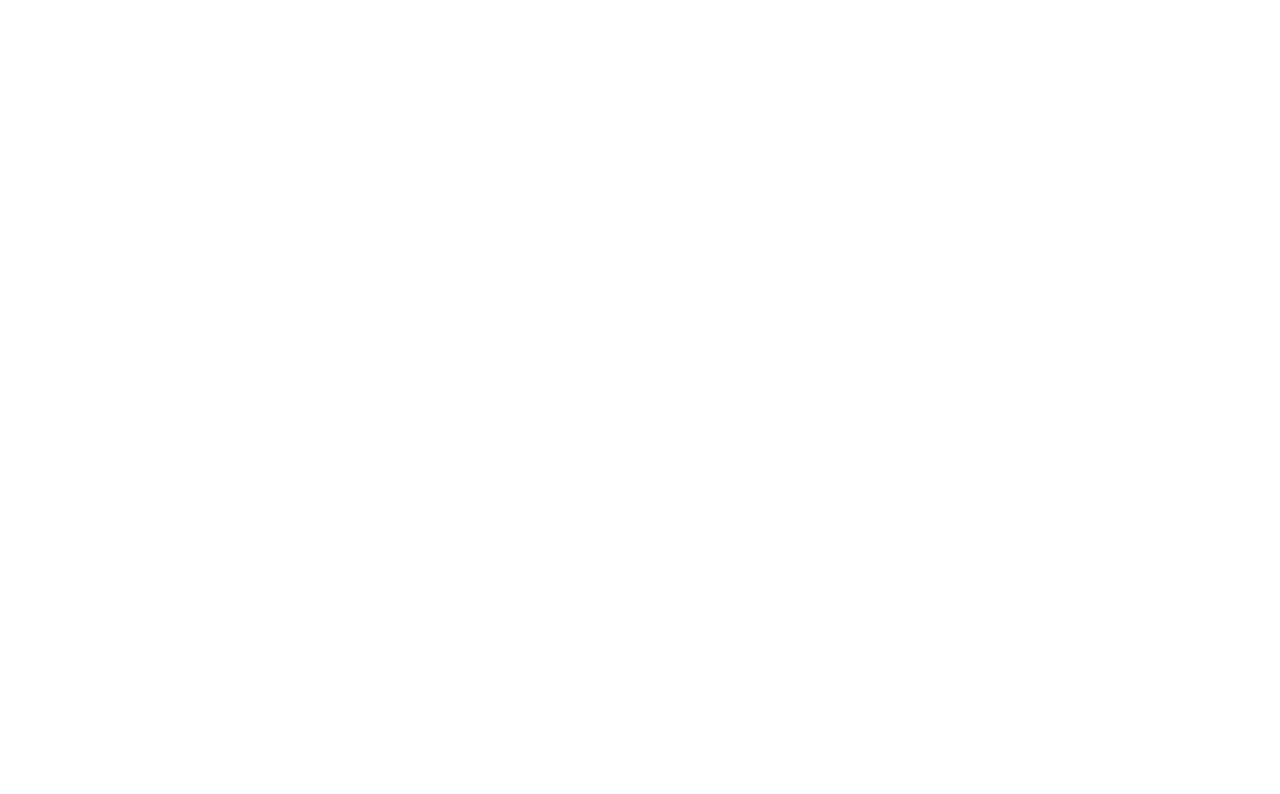
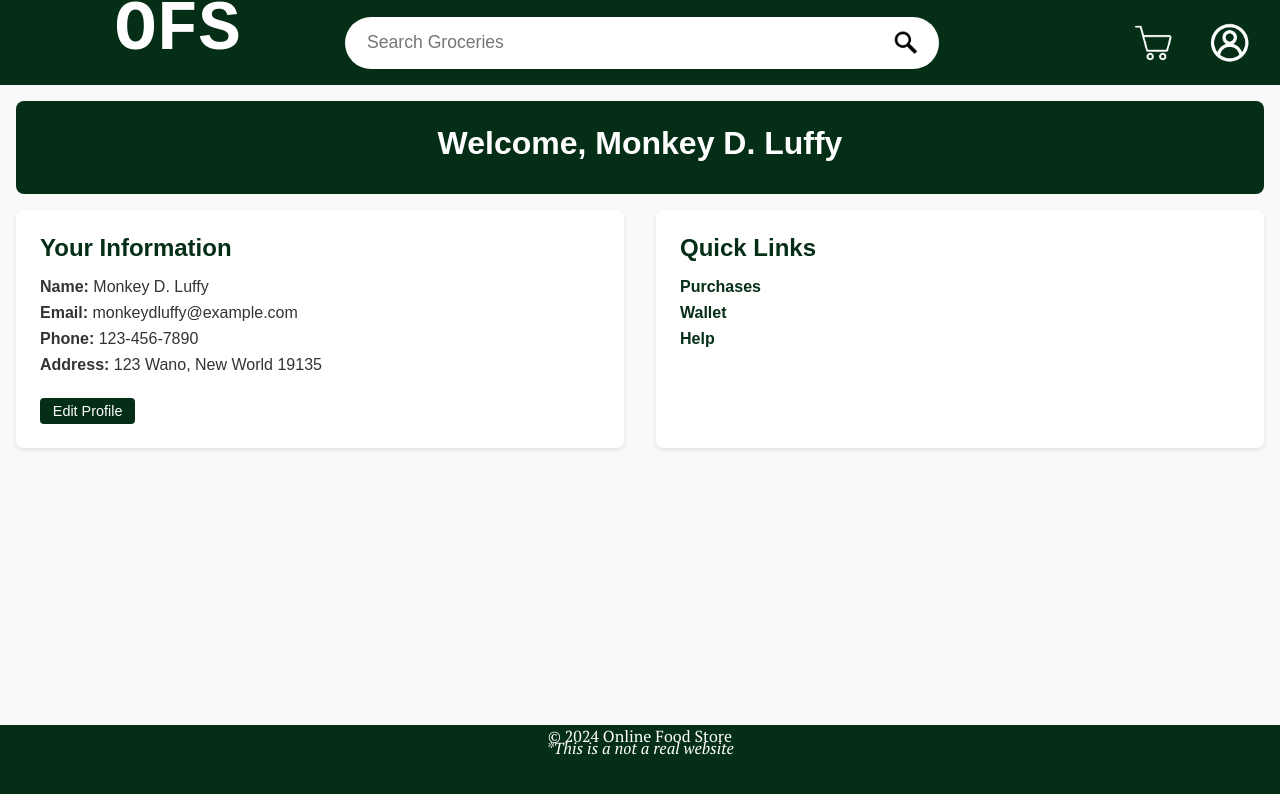
Before and after one commit to WebDev-Team-OFS/ofs-website, a React (Vite) app in the folder client/: page /profile in a window 1280 px wide. Before the commit this address had no page. Shown: the top 794 px of the page. Built offline with nearby package versions, Linux system fonts and the light colour scheme; no server answers.

Commit message:
Profile and Edit Profile Page
Added profile and edit-profile front end

```diff
--- a/client/src/App.jsx
+++ b/client/src/App.jsx
@@ -15,8 +15,8 @@ import AdminLogin from './components/AdminPage/AdminLogin';
 import AdminDashboard from './components/AdminPage/AdminDashboard';
 import LoginPage from './components/LoginPage/LoginPage';
 import ShoppingCartPage from './components/ShoppingCartPage/ShoppingCartPage';
-
-
+import ProfilePage from './components/ProfilePage/ProfilePage';
+import EditProfile from './components/EditProfilePage/EditProfilePage';
 function App() {
   return (
     <>
@@ -31,7 +31,11 @@ function App() {
             <Route path ="/checkout" element = {<CheckoutPage />} />
             <Route path ="/cart" element = {<ShoppingCartPage />} />
             <Route path ="/search" element = {<SearchPage />} />
+            <Route path ="/profile" element = {<ProfilePage />} />
+            <Route path ="/edit-profile" element = {<EditProfile />} />
             {/* <Route path ="/search?q=*" element = {<SearchPage />} /> */}
+            {/* */}
+
           </Route>
         </Routes>
       </Router>
--- /dev/null
+++ b/client/src/components/EditProfilePage/EditProfilePage.jsx
@@ -0,0 +1,79 @@
+import React from "react";
+import "./editprofile-page.css";
+
+const EditProfile = () => {
+  const user = {
+    fullName: "Monkey D. Luffy",
+    birthday: "",
+    email: "monkeydluffy@gmail.com",
+    emailVerified: true,
+    primaryNumber: "(123) 456-7890",
+    primaryNumberVerified: true,
+    contactNumber: "",
+    password: "",
+    clubCardNumber: "49596739072",
+  };
+
+  return (
+    <div className="edit-profile-page">
+      <h1>Edit Profile</h1>
+      <div className="profile-sections">
+        {/* Full Name */}
+        <div className="profile-row">
+          <span className="label">Full name</span>
+          <span className="value">{user.fullName || "Empty"}</span>
+          <button className="edit-btn">Edit</button>
+        </div>
+
+        {/* Birthday */}
+        <div className="profile-row">
+          <span className="label">Birthday</span>
+          <span className="value">{user.birthday || "Empty"}</span>
+          <button className="add-btn">Add</button>
+        </div>
+
+        {/* Email Address */}
+        <div className="profile-row">
+          <span className="label">Email address</span>
+          <span className="value">{user.email}</span>
+          <span className="status">
+            {user.emailVerified ? "✔ Verified" : "Not Verified"}
+          </span>
+          <button className="edit-btn">Edit</button>
+        </div>
+
+        {/* Primary Number */}
+        <div className="profile-row">
+          <span className="label">Primary number (mobile)</span>
+          <span className="value">{user.primaryNumber || "Empty"}</span>
+          <span className="status">
+            {user.primaryNumberVerified ? "✔ Verified" : "Not Verified"}
+          </span>
+          <button className="edit-btn">Edit</button>
+        </div>
+
+        {/* Contact Number */}
+        <div className="profile-row">
+          <span className="label">Contact number</span>
+          <span className="value">{user.contactNumber || "Empty"}</span>
+          <button className="add-btn">Add</button>
+        </div>
+
+        {/* Password */}
+        <div className="profile-row">
+          <span className="label">Password</span>
+          <span className="value">{user.password || "Empty"}</span>
+          <button className="add-btn">Add</button>
+        </div>
+
+        {/* Club Card Number */}
+        <div className="profile-row">
+          <span className="label">Club Card number</span>
+          <span className="value">{user.clubCardNumber || "Empty"}</span>
+        </div>
+      </div>
+    </div>
+  );
+};
+
+export default EditProfile;
--- /dev/null
+++ b/client/src/components/EditProfilePage/editprofile-page.css
@@ -0,0 +1,79 @@
+/* General Styles */
+body {
+    font-family: Arial, sans-serif;
+    background-color: #f9f9f9;
+    color: #333;
+    margin: 0;
+    padding: 0;
+  }
+
+  .edit-profile-page {
+    max-width: 800px;
+    margin: 2rem auto;
+    padding: 1rem;
+    background-color: #fff;
+    border-radius: 8px;
+    box-shadow: 0 2px 5px rgba(0, 0, 0, 0.1);
+  }
+
+  h1 {
+    text-align: center;
+    color: #ffffff;
+    margin-bottom: 1.5rem;
+  }
+
+  /* Profile Sections */
+  .profile-sections {
+    display: flex;
+    flex-direction: column;
+    gap: 1.5rem;
+  }
+
+  .profile-row {
+    display: flex;
+    align-items: center;
+    justify-content: space-between;
+    padding: 0.5rem 1rem;
+    border-bottom: 1px solid #ddd;
+  }
+
+  .label {
+    font-weight: bold;
+    color: #052E16;
+    flex: 1;
+  }
+
+  .value {
+    flex: 2;
+    text-align: left;
+    color: #333;
+  }
+
+  .status {
+    color: green;
+    font-size: 0.9rem;
+    margin-left: 1rem;
+  }
+
+  .edit-btn, .add-btn {
+    background-color: #052E16;
+    color: #fff;
+    border: none;
+    padding: 0.3rem 0.8rem;
+    font-size: 0.9rem;
+    border-radius: 4px;
+    cursor: pointer;
+  }
+
+  .edit-btn:hover, .add-btn:hover {
+    background-color: #041d0f;
+  }
+
+  /* Add Button */
+  .add-btn {
+    background-color: #999;
+  }
+
+  .add-btn:hover {
+    background-color: #666;
+  }
--- /dev/null
+++ b/client/src/components/ProfilePage/ProfilePage.jsx
@@ -0,0 +1,67 @@
+import React from "react";
+import { useNavigate } from "react-router-dom";
+import "./profile-page.css";
+
+const ProfilePage = () => {
+  const navigate = useNavigate();
+
+  const user = {
+    name: "Monkey D. Luffy",
+    email: "monkeydluffy@example.com",
+    phone: "123-456-7890",
+    address: "123 Wano, New World 19135 ",
+  };
+
+  const handleEdit = () => {
+    navigate("/edit-profile");
+  };
+
+  return (
+    <div className="profile-page">
+      {/* Header Section */}
+      <header className="profile-header">
+        <h1>Welcome, {user.name}</h1>
+      </header>
+
+      {/* Main Content Section */}
+      <div className="profile-content">
+        <section className="profile-info">
+          <h2>Your Information</h2>
+          <p>
+            <strong>Name:</strong> {user.name}
+          </p>
+          <p>
+            <strong>Email:</strong> {user.email}
+          </p>
+          <p>
+            <strong>Phone:</strong> {user.phone}
+          </p>
+          <p>
+            <strong>Address:</strong> {user.address}
+          </p>
+          <button className="edit-btn" onClick={handleEdit}>
+            Edit Profile
+          </button>
+        </section>
+
+        {/* Navigation Links */}
+        <nav className="profile-nav">
+          <h2>Quick Links</h2>
+          <ul>
+            <li>
+              <a href="#">Purchases</a>
+            </li>
+            <li>
+              <a href="#">Wallet</a>
+            </li>
+            <li>
+              <a href="#">Help</a>
+            </li>
+          </ul>
+        </nav>
+      </div>
+    </div>
+  );
+};
+
+export default ProfilePage;
--- /dev/null
+++ b/client/src/components/ProfilePage/profile-page.css
@@ -0,0 +1,125 @@
+/* General Reset */
+body, h1, h2, p, ul, li {
+    margin: 0;
+    padding: 0;
+    box-sizing: border-box;
+  }
+
+  /* Profile Page Container */
+  .profile-page {
+    font-family: Arial, sans-serif;
+    background-color: #f9f9f9;
+    color: #333;
+    padding: 1rem;
+  }
+
+  /* Header Section */
+  .profile-header {
+    background-color: #052E16; /* Changed from #800000 */
+    color: #fff;
+    padding: 1.5rem;
+    text-align: center;
+    border-radius: 8px;
+    margin-bottom: 1rem;
+  }
+
+  .profile-header h1 {
+    margin-bottom: 0.5rem;
+  }
+
+  .points {
+    font-weight: bold;
+    color: #ffd700; /* Retained gold for points */
+  }
+
+  .save-points-btn {
+    background-color: #ffd700;
+    border: none;
+    padding: 0.5rem 1rem;
+    font-size: 1rem;
+    color: #052E16; /* Complementary dark green */
+    border-radius: 4px;
+    cursor: pointer;
+    margin-top: 1rem;
+  }
+
+  .save-points-btn:hover {
+    background-color: #e6c200; /* Slightly darker gold on hover */
+  }
+
+  /* Main Content Section */
+  .profile-content {
+    display: flex;
+    gap: 2rem;
+    flex-wrap: wrap;
+  }
+
+  /* Profile Info Section */
+  .profile-info {
+    flex: 1;
+    background-color: #fff;
+    padding: 1.5rem;
+    border-radius: 8px;
+    box-shadow: 0 2px 5px rgba(0, 0, 0, 0.1);
+  }
+
+  .profile-info h2 {
+    margin-bottom: 1rem;
+    color: #052E16;
+  }
+
+  .profile-info p {
+    margin: 0.5rem 0;
+  }
+
+  .profile-info strong {
+    color: #333;
+  }
+
+  .edit-btn {
+    display: inline-block;
+    background-color: #052E16;
+    color: #fff;
+    border: none;
+    padding: 0.5rem 1rem;
+    margin-top: 1rem;
+    border-radius: 4px;
+    cursor: pointer;
+  }
+
+  .edit-btn:hover {
+    background-color: #041d0f; /* A darker shade of green */
+  }
+
+  /* Navigation Links Section */
+  .profile-nav {
+    flex: 1;
+    background-color: #fff;
+    padding: 1.5rem;
+    border-radius: 8px;
+    box-shadow: 0 2px 5px rgba(0, 0, 0, 0.1);
+  }
+
+  .profile-nav h2 {
+    margin-bottom: 1rem;
+    color: #052E16;
+  }
+
+  .profile-nav ul {
+    list-style: none;
+    padding: 0;
+  }
+
+  .profile-nav li {
+    margin: 0.5rem 0;
+  }
+
+  .profile-nav a {
+    text-decoration: none;
+    color: #052E16;
+    font-weight: bold;
+  }
+
+  .profile-nav a:hover {
+    text-decoration: underline;
+  }
```
